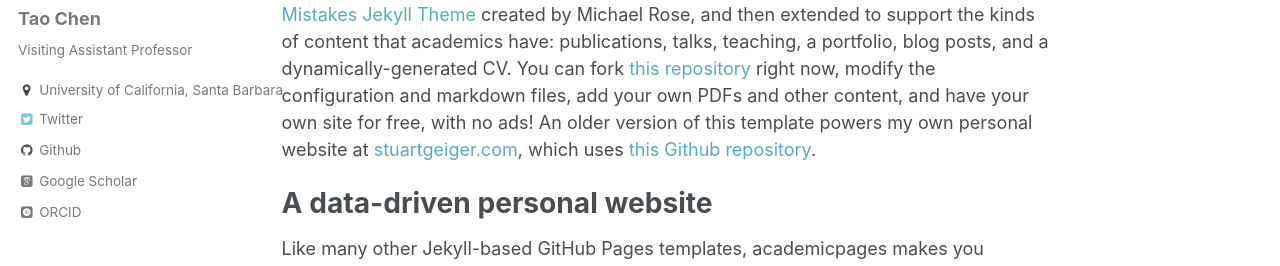
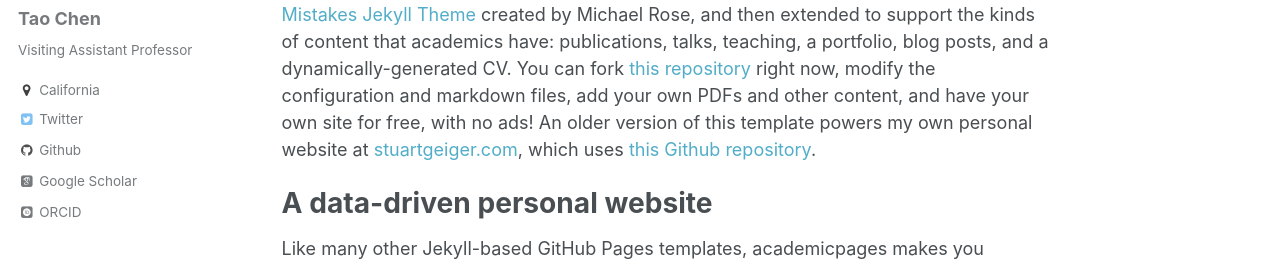
Before and after one commit to cherntodd/cherntodd.github.io, a Jekyll site: the page built from _pages/about.md, in a window 1280 px wide. Shown: the part 295-561 px from the top of the page. Built offline with Jekyll 4.4.1, drawn with Linux system fonts in a browser that asks for light colours; some web fonts are replaced.

Commit message:
Update _config.yml

```diff
--- a/_config.yml
+++ b/_config.yml
@@ -81,7 +81,7 @@ author:
   name             : "Tao Chen"
   avatar           : "profile.png"
   bio              : "Visiting Assistant Professor"
-  location         : "University of California, Santa Barbara"
+  location         : "California"
   employer         :
   googlescholar    : "http://yourfullgooglescholarurl.com"
   email            :
```
